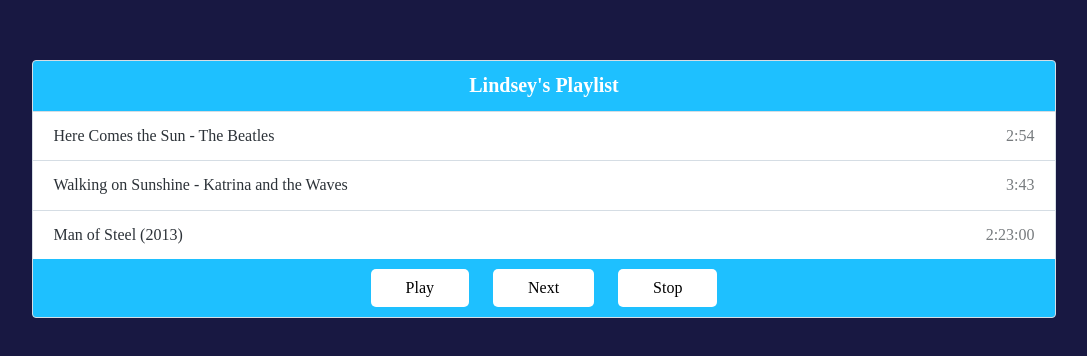
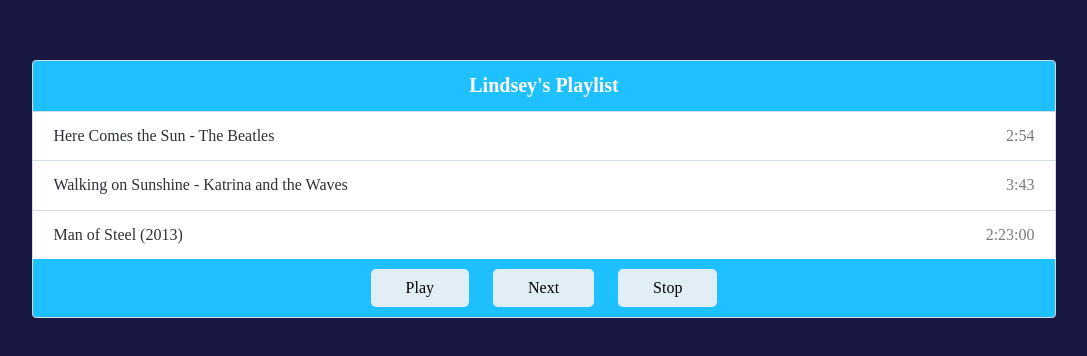
Before and after one commit to leperkins83/tree-tunes, a plain HTML site: page index.html in a window 1280 px wide. Shown: the whole page, without its empty margins (96-1183 px from the left). Drawn offline with nearby package versions, Linux system fonts and the light colour scheme.

Commit message:
changed playlist button colors

```diff
--- a/style.css
+++ b/style.css
@@ -55,6 +55,6 @@ button {
     padding:10px 35px;
     border: none;
     border-radius: 5px;
-    background: white;
+    background: #e1eef6;
 
 }
```
